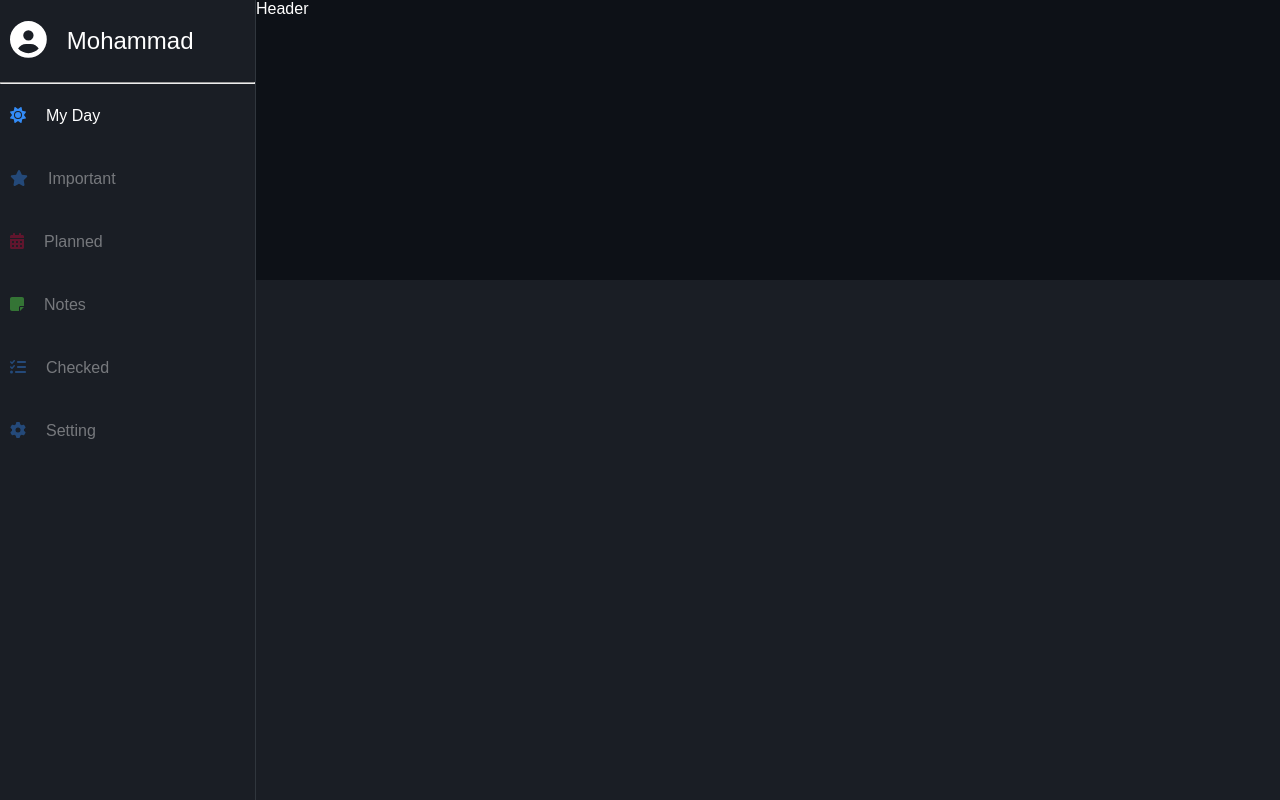
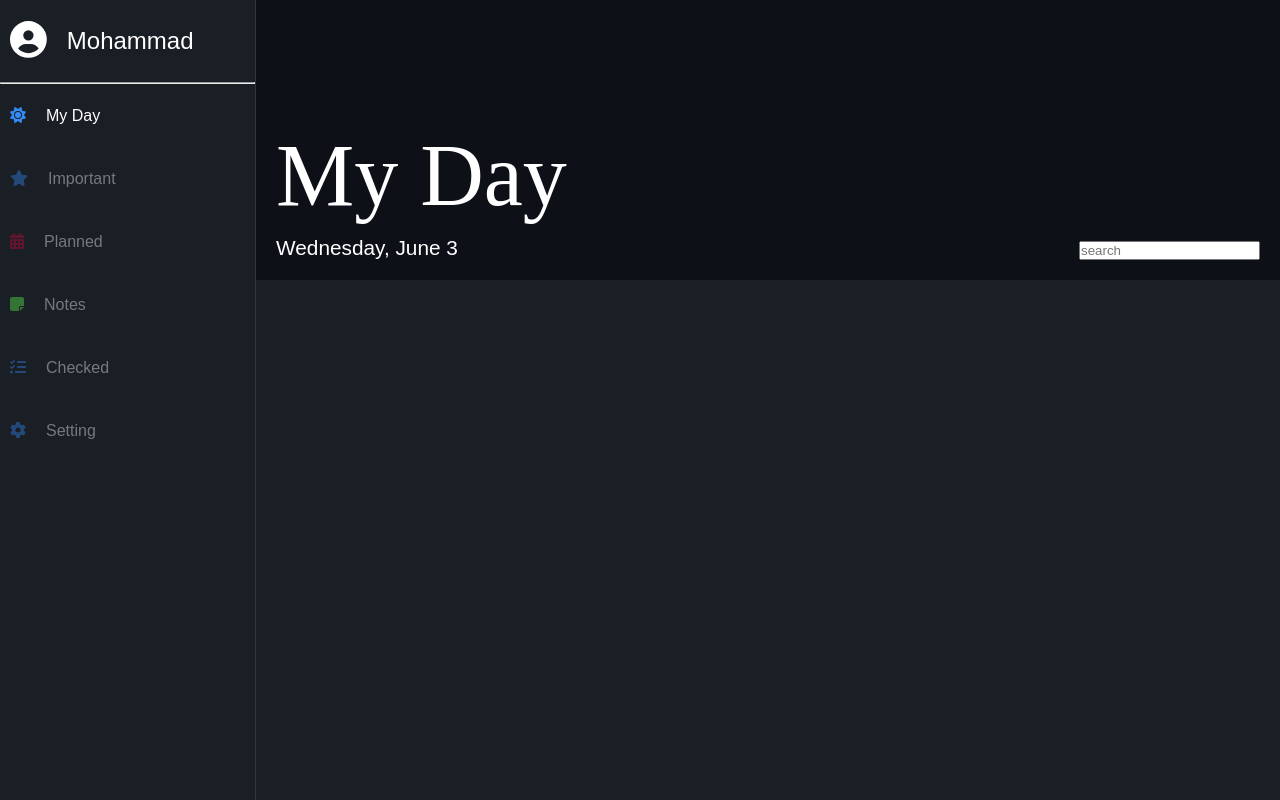
Before and after one commit to MohammadNourizadeh/taskManager3, a React (Vite) app: page /admin in a window 1280 px wide. Built offline with nearby package versions, Linux system fonts and the light colour scheme.

Commit message:
working on header and left part of header (date and page name) done

```diff
--- a/src/layout/admin/components/header/Header.module.scss
+++ b/src/layout/admin/components/header/Header.module.scss
@@ -1,3 +1,11 @@
-.king{
+.king {
+  display: flex;
+  height: 100%;
+  align-items: flex-end;
+  padding: 20px;
+  text-transform: capitalize;
 
+  .searchInputContainer {
+    margin-left: auto;
+  }
 }
--- a/src/layout/admin/components/header/Header.tsx
+++ b/src/layout/admin/components/header/Header.tsx
@@ -1,7 +1,17 @@
+import HeaderDate from './components/headerDate/HeaderDate'
+import PageName from './components/pageName/PageName'
 import styles from './Header.module.scss'
 
 export default function Header() {
     return (
-        <div className={styles.king}>Header</div>
+        <div className={styles.king}>
+            <div className={styles.pageNameAndDateContainer}>
+                <PageName />
+                <HeaderDate />
+            </div>
+            <div className={styles.searchInputContainer}>
+                <input type="text" placeholder='search' />
+            </div>
+        </div>
     )
 }
--- /dev/null
+++ b/src/layout/admin/components/header/components/headerDate/HeaderDate.module.scss
@@ -0,0 +1,3 @@
+.date {
+  font-size: 1.3em;
+}
--- /dev/null
+++ b/src/layout/admin/components/header/components/headerDate/HeaderDate.tsx
@@ -0,0 +1,7 @@
+import styles from './HeaderDate.module.scss'
+
+export default function HeaderDate() {
+    return (
+        <div className={styles.date}>Wednesday, June 3</div>
+    )
+}
--- /dev/null
+++ b/src/layout/admin/components/header/components/pageName/PageName.module.scss
@@ -0,0 +1,6 @@
+.pageName {
+  font-size: 5.5em;
+  font-family: "Brush Script MT";
+  user-select: none;
+  margin-bottom: 10px;
+}
--- /dev/null
+++ b/src/layout/admin/components/header/components/pageName/PageName.tsx
@@ -0,0 +1,8 @@
+import styles from './PageName.module.scss'
+
+export default function PageName() {
+    return (
+        <div className={styles.pageName}>my day</div>
+
+    )
+}
```
